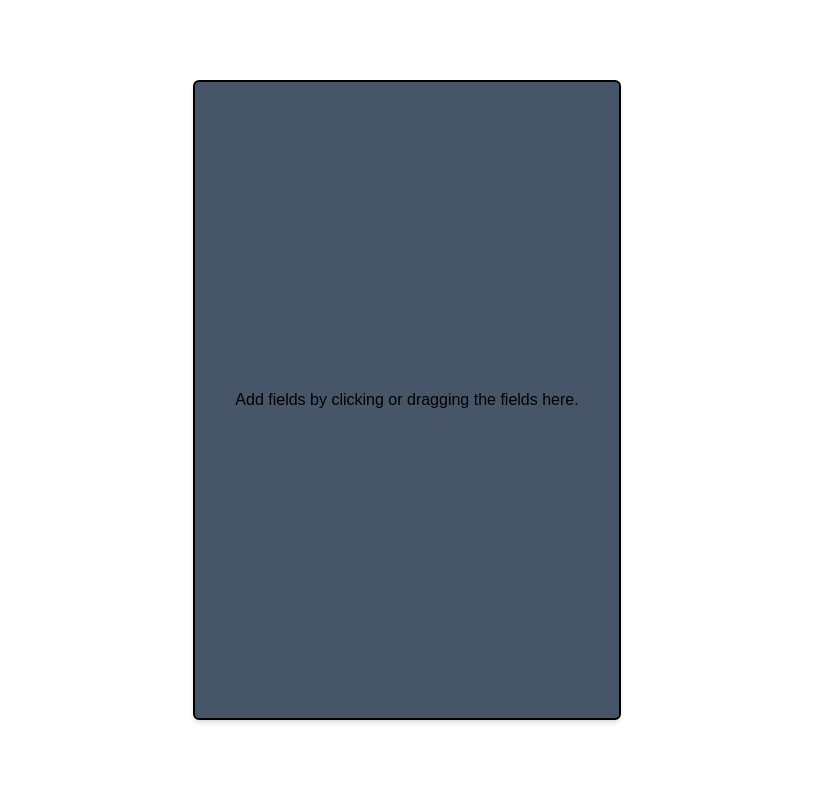
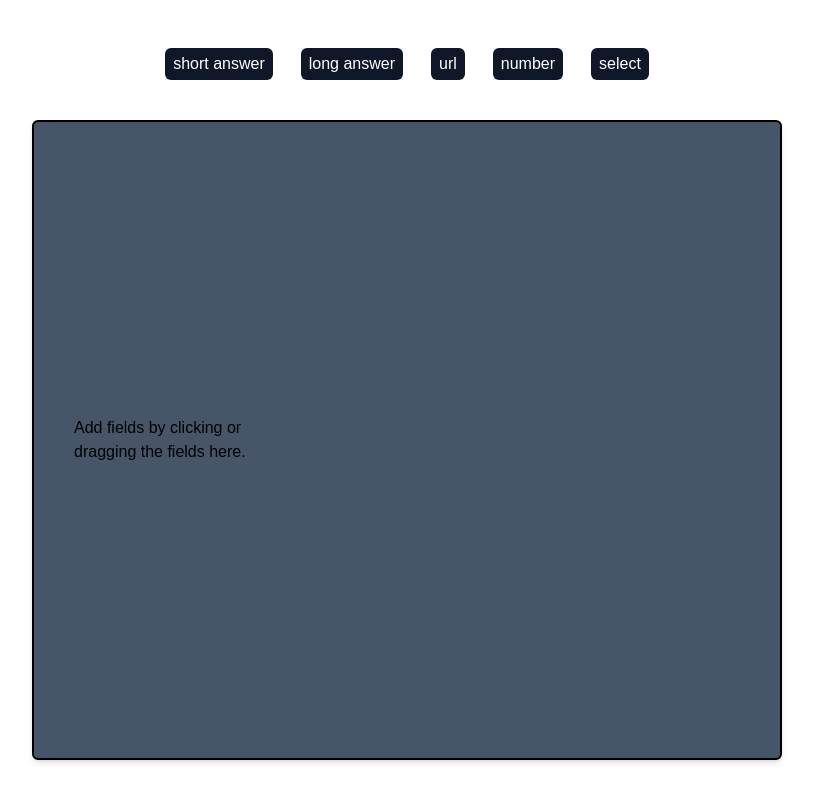
Before and after one commit to rohankishorneog/forma, a Next.js app: page /create-form in a window 1280 px wide. Shown: the whole page, without its empty margins (233-1046 px from the left). Built offline with nearby package versions, Linux system fonts and the light colour scheme.

Commit message:
implemented the functionality of adding and removing a field to the form canvas

```diff
--- a/app/(root)/create-form/page.tsx
+++ b/app/(root)/create-form/page.tsx
@@ -1,11 +1,40 @@
+"use client";
+
 import FormCanvas from "@/app/components/FormCanvas/FormCanvas";
-import React from "react";
+import { fields } from "@/app/constants/constants";
+import { Field_Types } from "@/app/types";
+import React, { useState } from "react";
 
 const Page = () => {
+  const [formFields, setFormFields] = useState<Field_Types[]>([]);
+
+  const handleAddField = (newField: Field_Types) => {
+    setFormFields((prevFields) => [
+      ...prevFields,
+      { ...newField, id: Date.now().toLocaleString() },
+    ]);
+  };
+
+  const removeFormField = (field: Field_Types) => {
+    setFormFields((prevFields) =>
+      prevFields.filter((prevField) => prevField.id !== field.id)
+    );
+  };
+
   return (
-    <div className="flex w-screen h-screen items-center justify-center">
-
-      <FormCanvas />
+    <div className="flex flex-col w-screen h-screen items-center pt-12">
+      <div className="w-full justify-center gap-7 mb-10 hidden md:flex">
+        {fields.map((field) => (
+          <button
+            key={field.label}
+            className="bg-slate-900 text-white px-2 py-1 rounded-md"
+            onClick={() => handleAddField(field)}
+          >
+            {field.type}
+          </button>
+        ))}
+      </div>
+      <FormCanvas fields={formFields} handleRemove={removeFormField} />
     </div>
   );
 };
--- a/app/components/FormCanvas/FormCanvas.tsx
+++ b/app/components/FormCanvas/FormCanvas.tsx
@@ -1,15 +1,62 @@
 import React from "react";
 import MobileAddFieldButton from "../MobileAddFieldButton/MobileAddFieldButton";
+import { Field_Types } from "@/app/types";
 
-const FormCanvas = () => {
+interface FormCanvasProps {
+  fields: Field_Types[];
+  handleRemove: (field: Field_Types) => void;
+}
+
+const FormCanvas = ({ fields, handleRemove }: FormCanvasProps) => {
   return (
     <>
       <MobileAddFieldButton />
-      <div className="bg-slate-600 border-2 border-black shadow-md h-[calc(100vh-10rem)] flex items-center rounded-md p-10">
-        Add fields by clicking or dragging the fields here.
+      <div
+        className={`bg-slate-600 border-2 border-black shadow-md h-[calc(100vh-10rem)] flex  ${
+          fields.length > 0 ? "items-start" : "items-center"
+        } rounded-md p-10 sm:w-full md:w-[500px] lg:w-[750px] overflow-y-auto`}
+      >
+        {fields.length === 0 && (
+          <p>Add fields by clicking or dragging the fields here.</p>
+        )}
+
+        <div className="flex flex-col gap-2 w-full">
+          {fields.map((field: Field_Types) => (
+            <div key={field.id} className="flex gap-2">
+              <div className="flex-1">
+                <label>{field.label}</label>
+                {getFieldComponent(field)}
+              </div>
+
+              <div className="self-end flex flex-col gap-2">
+                <button>E</button>
+                <button onClick={() => handleRemove(field)}>R</button>
+              </div>
+            </div>
+          ))}
+        </div>
       </div>
     </>
   );
 };
 
 export default FormCanvas;
+
+const getFieldComponent = (field: Field_Types) => {
+  switch (field.type.toLowerCase()) {
+    case "short answer":
+    case "long answer":
+      return <textarea className="w-full" placeholder="Enter your answer" />;
+    case "select":
+      return (
+        <select className="w-full">
+          {field.options &&
+            field.options.map((option, index) => (
+              <option key={index}>{option}</option>
+            ))}
+        </select>
+      );
+    default:
+      return <input type={field.type} className="w-full" />;
+  }
+};
```
